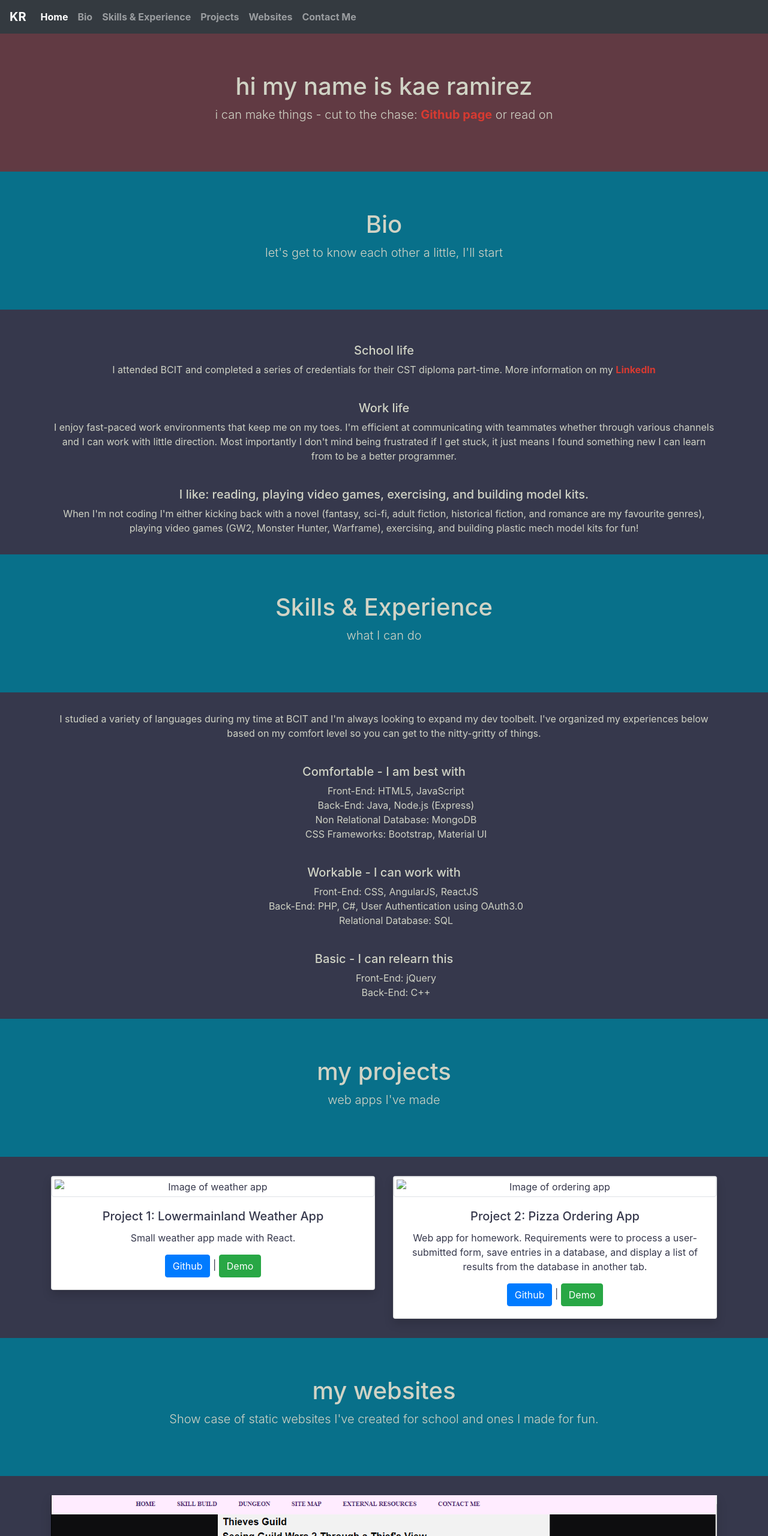
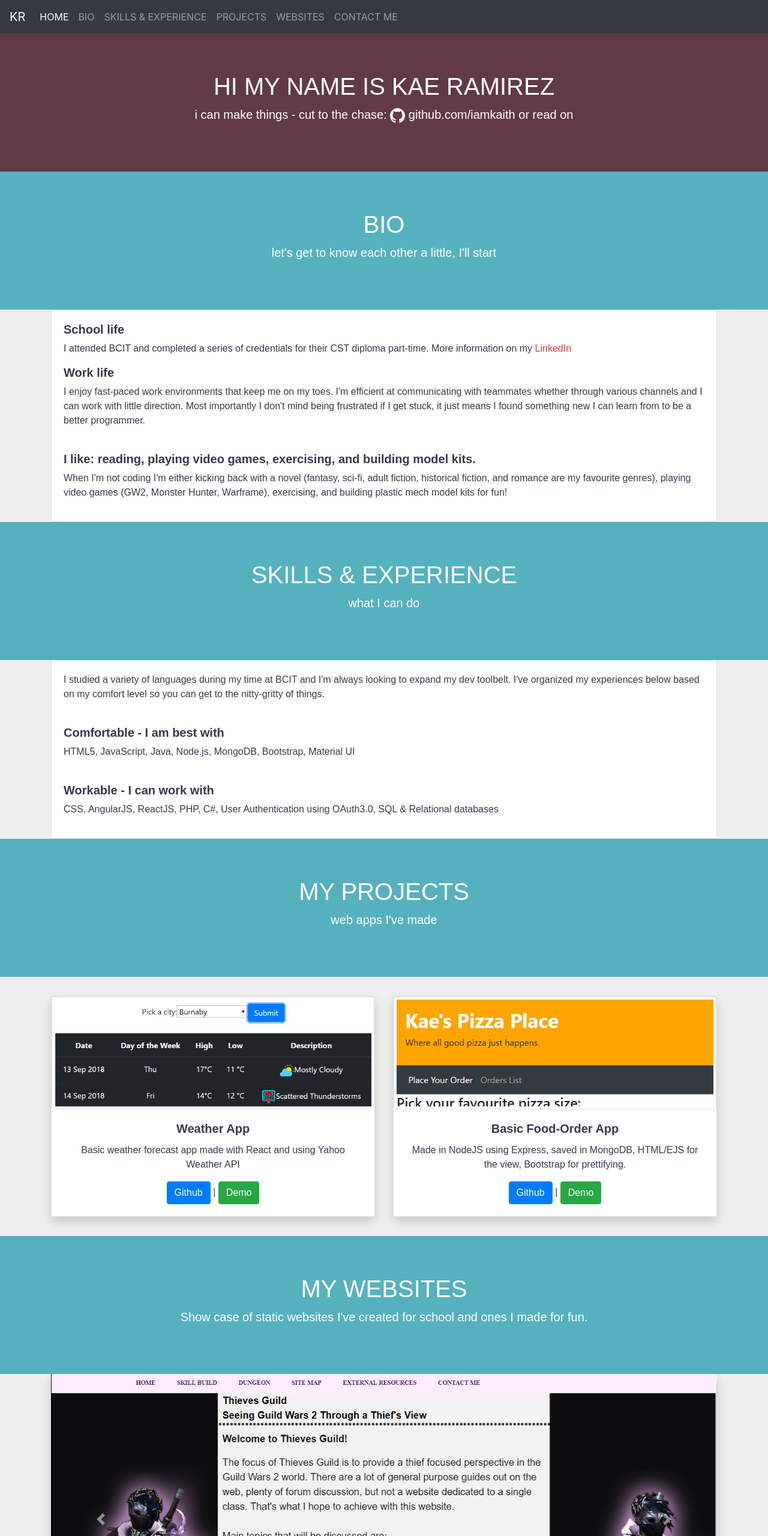
Before and after one commit to iamkaith/iamkaith.github.io, a plain HTML site: page index.html in a window 1280 px wide. Shown: the top 2560 px of the page at 60% size. Drawn offline with nearby package versions, Linux system fonts and the light colour scheme.

Commit message:
Update colour theme and content
Lots of fixes for this commit. Updated the colour theme to something
light and cleaner. Borrowed blue colour from resume for consistency. Fixed bad links. Added icons. Much prettifying happened on the CSS level.

```diff
--- a/css/styles.css
+++ b/css/styles.css
@@ -1,10 +1,17 @@
+/*
+*
+* Basic
+*
+*/
+
 a {
     color: #D73A31;
-    font-weight: bold;
+
 }
 
 a:hover  {
-    color: #D73A31;
+    color: rgb(86, 177, 191);
+    /*color: #D73A31;*/
     font-weight: bold;
     text-decoration: none;
 }
@@ -13,22 +20,26 @@ li {
     list-style-type: none;
 }
 
-
 /*
 *
 *  Custom Colours
 *
 */
 .container-bg {
-    background-color: #36384C;
+    background-color: #eeeeee;
 }
 
+
 .primary-colour {
-    background-color: #613A43;
+    /* background-color: rgb(86, 177, 191); */
+    background-color: #613a43;
+
 }
 
 .secondary-colour {
-    background-color: #08708A;
+    /* background-color: #08708A; */
+    background-color: rgb(86, 177, 191);
+
 }
 
 .orange-accent {
@@ -36,20 +47,41 @@ li {
 }
 
 .stone-text {
-    color: #D0D3C5;
+    /* color: #D0D3C5; */
+    color: white;
+    font-family: 'Oswald', sans-serif;
+}
+
+.stone-text-light {
+    color: white;
+    font-family: 'Oswald-Light', sans-serif;
 }
 
 .charcoal-text {
     color: #36384C;
+    font-family: 'Montserrat', sans-serif;
+}
+
+#credit {
+    color: white;
+    font-family: 'Montserrat', sans-serif;
+    font-size: 75%;
+}
+
+#credit a {
+    color: white;
+}
+
+#credit a:hover {
+    color: white;
 }
 
 
 /*
 *
-* Custom Sizes & Spacing
+* Custom Spacing
 *
 */
-
 .clear-margin-bottom {
     margin-bottom: 0;
 }
@@ -57,7 +89,3 @@ li {
 .extra-pad {
     padding-bottom: 1em;
 }
-
-.img-card {
-    size: 50%;
-}
--- a/index.html
+++ b/index.html
@@ -7,8 +7,10 @@
 
   <link rel="stylesheet" href="https://stackpath.bootstrapcdn.com/bootstrap/4.1.3/css/bootstrap.min.css" integrity="sha384-MCw98/SFnGE8fJT3GXwEOngsV7Zt27NXFoaoApmYm81iuXoPkFOJwJ8ERdknLPMO"
     crossorigin="anonymous">
-  <link rel="stylesheet" href="/css/material-scrolltop.css">
-  <link rel="stylesheet" href="/css/styles.css"/>
+  <link rel="stylesheet" href="./css/material-scrolltop.css">
+  <link rel="stylesheet" href="./css/styles.css"/>
+
+
 
   <title>Portfolio: Karina Ramirez</title>
 </head>
@@ -25,15 +27,15 @@
     <div class="collapse navbar-collapse" id="navbarNav">
       <ul class="navbar-nav">
         <li class="nav-item active">
-          <a class="nav-link" href="#">Home
+          <a class="nav-link" href="#">HOME
             <span class="sr-only">(current)</span>
           </a>
         </li>
-        <li class="nav-item"><a class="nav-link" href="#bio">Bio</a></li>
-        <li class="nav-item"><a class="nav-link" href="#skills">Skills &amp; Experience</a></li>
-        <li class="nav-item"><a class="nav-link" href="#projects">Projects</a></li>
-        <li class="nav-item"><a class="nav-link" href="#websites">Websites</a></li>
-        <li class="nav-item"><a class="nav-link" href="#contact">Contact Me</a></li>
+        <li class="nav-item"><a class="nav-link" href="#bio">BIO</a></li>
+        <li class="nav-item"><a class="nav-link" href="#skills">SKILLS &amp; EXPERIENCE</a></li>
+        <li class="nav-item"><a class="nav-link" href="#projects">PROJECTS</a></li>
+        <li class="nav-item"><a class="nav-link" href="#websites">WEBSITES</a></li>
+        <li class="nav-item"><a class="nav-link" href="#contact">CONTACT ME</a></li>
       </ul>
     </div>
   </nav>
@@ -42,83 +44,78 @@
   <!-- header-->
   <div class="jumbotron jumbotron-fluid text-center primary-colour stone-text clear-margin-bottom">
     <div class="container text-center">
-      <h1 id="top" class="display-5">hi my name is kae ramirez</h1>
-      <p class="lead">i can make things - cut to the chase: <a href="https://github.com/iamkaith">Github page</a> or read on </p>
+      <h1 id="top" class="display-5">HI MY NAME IS KAE RAMIREZ</h1>
+      <p class="lead">
+        i can make things - cut to the chase:
+        <a href="https://github.com/iamkaith"><img src="./img/icons/github-logo.svg" width="25px"></a>
+        <a href="https://github.com/iamkaith" class="stone-text">github.com/iamkaith</a>
+        or read on
       </p>
     </div>
   </div>
 
 
-  <div class="jumbotron jumbotron-fluid secondary-colour stone-text" id="bio">
+  <div class="jumbotron jumbotron-fluid secondary-colour stone-text clear-margin-bottom" id="bio">
     <div class="container text-center">
-      <h1 class="display-5">Bio</h1>
+      <h1 class="display-5">BIO</h1>
       <p class="lead">let's get to know each other a little, I'll start</p>
       </p>
     </div>
   </div>
 
   <!-- bio body -->
-  <div class="container stone-text text-center extra-pad">
-        <br/>
-        <h5>School life</h5>
-        <p>I attended BCIT and completed a series of credentials for their CST diploma part-time. More information on my <a href="https://www.linkedin.com/in/kaeramirez/">LinkedIn</a></p>
-
-        <br />
-        <h5>Work life</h5>
+  <div class="container charcoal-text">
+        <div class="card">
+          <div class="card-body">
+            <h5 class="font-weight-bold">School life</h5>
+              <p>I attended BCIT and completed a series of credentials for their CST diploma part-time. More information on my
+                  <a href="https://www.linkedin.com/in/kaeramirez/">LinkedIn</a>
+              </p>
+              <h5 class="font-weight-bold">Work life</h5>
               <p> I enjoy fast-paced work environments that keep me on my toes. I'm efficient at communicating
                   with teammates whether through various channels and I can work with little direction. Most importantly
                   I don't mind being frustrated if I get stuck, it just means I found something new I can learn from to be a better programmer. </p>
 
               <br/>
-        <h5>I like: reading, playing video games, exercising, and building model kits.</h5>
+              <h5 class="font-weight-bold">I like: reading, playing video games, exercising, and building model kits.</h5>
               <p>When I'm not coding I'm either kicking back with a novel (fantasy, sci-fi, adult fiction, historical fiction, and romance
                   are my favourite genres), playing video games (GW2, Monster Hunter, Warframe), exercising, and building plastic mech model kits for fun!</p>
+          </div>
+        </div>
   </div>
 
 
   <!-- skills and experience body -->
-  <div class="jumbotron jumbotron-fluid secondary-colour stone-text" id="skills">
+  <div class="jumbotron jumbotron-fluid secondary-colour stone-text clear-margin-bottom" id="skills">
     <div class="container text-center">
-      <h1 class="display-5">Skills &amp; Experience</h1>
+      <h1 class="display-5">SKILLS &amp; EXPERIENCE</h1>
       <p class="lead">what I can do</p>
     </div>
   </div>
 
-    <div class="container extra-pad text-center stone-text">
+    <div class="container charcoal-text">
+      <div class="card">
+        <div class="card-body">
           <p>
             I studied a variety of languages during my time at BCIT and I'm always looking to expand my dev toolbelt. I've organized
             my experiences below based on my comfort level so you can get to the nitty-gritty of things.
           </p>
 
           <br/>
-      <h5>Comfortable - I am best with</h5>
-      <ul>
-        <li>Front-End: HTML5, JavaScript</li>
-        <li>Back-End: Java, Node.js (Express)</li>
-        <li>Non Relational Database: MongoDB</li>
-        <li>CSS Frameworks: Bootstrap, Material UI</li>
-      </ul>
+          <h5 class="font-weight-bold">Comfortable - I am best with</h5>
+          <p>HTML5, JavaScript, Java, Node.js, MongoDB, Bootstrap, Material UI</p>
 
           <br/>
-      <h5>Workable - I can work with</h5>
-      <ul>
-        <li>Front-End: CSS, AngularJS, ReactJS</li>
-        <li>Back-End: PHP, C#, User Authentication using OAuth3.0 </li>
-        <li>Relational Database: SQL</li>
-      </ul>
-
-      <br/>
-      <h5>Basic - I can relearn this</h5>
-      <ul>
-        <li>Front-End: jQuery</li>
-        <li>Back-End: C++</li>
-      </ul>
+          <h5 class="font-weight-bold">Workable - I can work with</h5>
+          <p>CSS, AngularJS, ReactJS, PHP, C#, User Authentication using OAuth3.0, SQL &amp; Relational databases</p>
+        </div>
+      </div>
     </div>
 
     <!-- web apps body -->
       <div class="jumbotron jumbotron-fluid text-center secondary-colour stone-text" id="projects">
           <div class="container" >
-            <h1 class="display-5">my projects</h1>
+            <h1 class="display-5">MY PROJECTS</h1>
             <p class="lead">web apps I've made </p>
             </p>
           </div>
@@ -131,10 +128,10 @@
         <!-- weather app card -->
         <div class="col-sm-6 extra-pad">
           <div class="card shadow">
-            <img class="card-img-top img-thumbnail" src="/img/weatherApp.PNG" alt="Image of weather app">
+            <img class="card-img-top img-thumbnail" src="./img/weather-app-800-270.PNG" alt="Image of weather app">
             <div class="card-body">
-              <h5 class="card-title">Project 1: Lowermainland Weather App</h5>
-              <p class="card-text">Small weather app made with React.</p>
+              <h5 class="card-title font-weight-bold">Weather App</h5>
+              <p class="card-text">Basic weather forecast app made with React and using Yahoo Weather API</p>
               <a href="https://github.com/iamkaith/react-weather-app-yahoo-api" class="btn btn-primary">Github</a> |
               <a href="https://glacial-meadow-45132.herokuapp.com/" class="btn btn-success">Demo</a>
             </div>
@@ -144,11 +141,10 @@
         <!-- pizza order card -->
         <div class="col-sm-6 extra-pad">
           <div class="card shadow">
-            <img class="card-img-top img-thumbnail" src="/img/pizzaPlace.PNG" alt="Image of ordering app">
+            <img class="card-img-top img-thumbnail" src="./img/pizza-place-800-270.PNG" alt="Image of ordering app">
             <div class="card-body">
-              <h5 class="card-title">Project 2: Pizza Ordering App</h5>
-                <p class="card-text">Web app for homework. Requirements were to process a user-submitted form, save entries in a database, and display a list
-                  of results from the database in another tab.</p>
+              <h5 class="card-title font-weight-bold">Basic Food-Order App</h5>
+                <p class="card-text">Made in NodeJS using Express, saved in MongoDB, HTML/EJS for the view, Bootstrap for prettifying.</p>
                   <a href="https://github.com/iamkaith/a2-mypizzaplace" class="btn btn-primary">Github</a> |
                   <a href="https://basicpizzaplace.herokuapp.com/" class="btn btn-success">Demo</a>
             </div>
@@ -158,9 +154,9 @@
     </div>
 
     <!-- websites -->
-    <div class="jumbotron jumbotron-fluid text-center secondary-colour stone-text" id="websites">
+    <div class="jumbotron jumbotron-fluid text-center secondary-colour stone-text clear-margin-bottom" id="websites">
       <div class="container">
-        <h1 class="display-5">my websites</h1>
+        <h1 class="display-5">MY WEBSITES</h1>
         <p class="lead">Show case of static websites I've created for school and ones I made for fun.</p>
       </div>
     </div>
@@ -175,7 +171,7 @@
         <div class="carousel-inner">
           <div class="carousel-item active">
             <a href="https://iamkaith.github.io/comp1950/index.html">
-              <img class="d-block w-100 h-50" src="/img/profile1950.PNG" alt="First slide">
+              <img class="d-block w-100 h-50" src="./img/profile1950.PNG" alt="First slide">
             </a>
             <div class="carousel-caption d-none d-md-block bg-dark">
               <h5>Student profile for Web Dev 2</h5>
@@ -184,7 +180,7 @@
           </div>
           <div class="carousel-item">
             <a href="https://iamkaith.github.io/thievesguild/">
-              <img class="d-block w-100 h-75" src="/img/finalProjectWebDev1.PNG" alt="Second slide">
+              <img class="d-block w-100 h-75" src="./img/finalProjectWebDev1.PNG" alt="Second slide">
             </a>
             <div class="carousel-caption d-none d-md-block bg-dark">
               <h5>Final project for Web Dev 1</h5>
@@ -213,13 +209,30 @@
   <!-- contact me -->
   <div class="jumbotron jumbotron-fluid text-center primary-colour stone-text clear-margin-bottom" id="contact">
     <div class="container">
-      <h1 class="display-5">contact me</h1>
+      <h1 class="display-5">CONTACT ME</h1>
       <p class="lead">let's get in touch</p>
-      <ul>
-        <li>Reach me through: <a href="https://www.linkedin.com/in/kaeramirez/">LinkedIn</a></li>
-        <li>Email me at: <a href="mailto:Kae.Ramirez1@gmail.com">Kae.Ramirez1@gmail.com</a></li>
-      </ul>
+      <div class="container">
+          <div class="row">
+              <div class="col-sm">
+                  <a href="mailto:Kae.Ramirez1@gmail.com"><img src="./img/icons/gmail.svg" width="50px"></a>
+                  <a href="mailto:Kae.Ramirez1@gmail.com" class="stone-text">Kae.Ramirez1@gmail.com</a>
               </div>
+              <div class="col-sm">
+                  <a href="https://www.linkedin.com/in/kaeramirez/"><img src="./img/icons/linkedin.svg" width="50px"></a>
+                  <a href="https://www.linkedin.com/in/kaeramirez/" class="stone-text">linkedin.com/in/kaeramirez</a>
+              </div>
+              <div class="col-sm">
+                  <a href="https://github.com/iamkaith"><img src="./img/icons/github-logo.svg" width="50px"></a>
+                  <a href="https://github.com/iamkaith" class="stone-text">github.com/iamkaith</a>
+              </div>
+            </div>
+      </div>
+    </div>
+  </div>
+
+  <div class="container-fluid primary-colour stone-text text-center" id="credit">
+      <div>Icons made by <a href="http://www.freepik.com" title="Freepik">Freepik</a> from <a href="https://www.flaticon.com/" title="Flaticon">www.flaticon.com</a> is licensed by <a href="http://creativecommons.org/licenses/by/3.0/" title="Creative Commons BY 3.0" target="_blank">CC 3.0 BY</a></div>
+      <div>Icons made by <a href="https://www.flaticon.com/authors/dave-gandy" title="Dave Gandy">Dave Gandy</a> from <a href="https://www.flaticon.com/" title="Flaticon">www.flaticon.com</a> is licensed by <a href="http://creativecommons.org/licenses/by/3.0/" title="Creative Commons BY 3.0" target="_blank">CC 3.0 BY</a></div>
   </div>
 
   <!-- jquery for bootstrap -->
```
Also changed, not shown: css/material-scrolltop.css (+5 -5 lines). Lines whose indentation alone changed are shown as unchanged.
